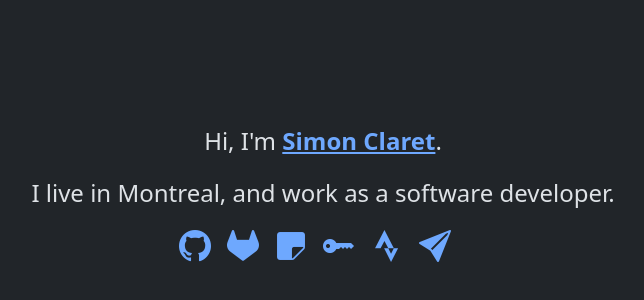
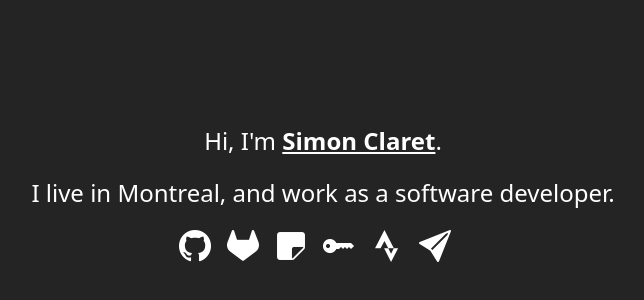
Before and after one commit to sclaret/website-old, a React (Vite) app: page / in a window 1280 px wide. Shown: the part 202-502 px from the top of the page, without its empty margins (317-961 px from the left). Built offline with nearby package versions, Linux system fonts and the light colour scheme.

Commit message:
styles.scss: customize bs background, text, link colors

```diff
--- a/src/scss/styles.scss
+++ b/src/scss/styles.scss
@@ -37,6 +37,11 @@ $body-color: #333;
 $body-bg: #fff;
 $border-radius: 0.4rem;
 $success: #7952b3;
+
+$body-color-dark: #fff;
+$body-bg-dark: #242424;
+$link-color-dark: $body-color-dark;
+$link-hover-color-dark: #cc6600;
 
 // Required
 @import "bootstrap/scss/variables";
```
